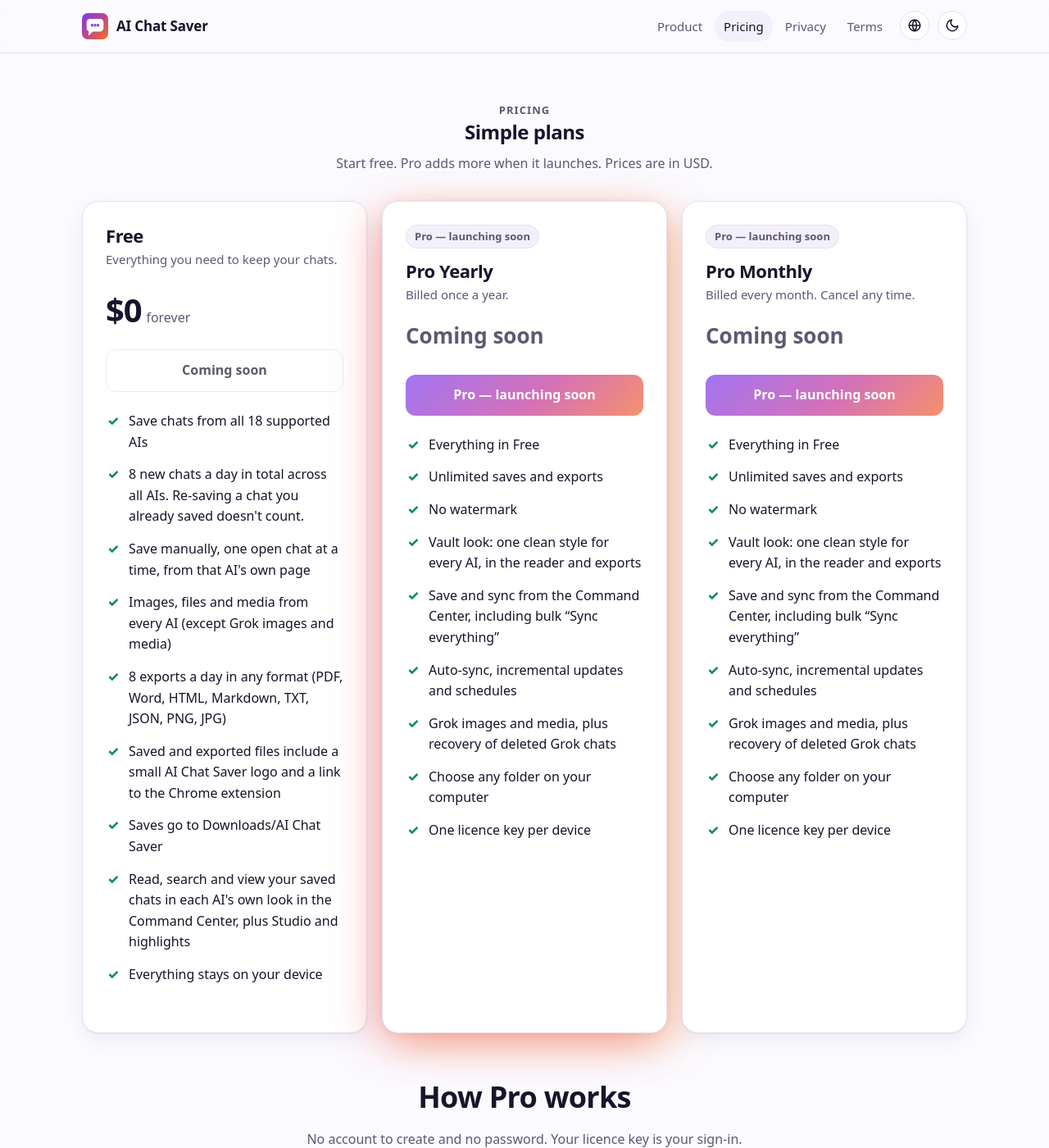
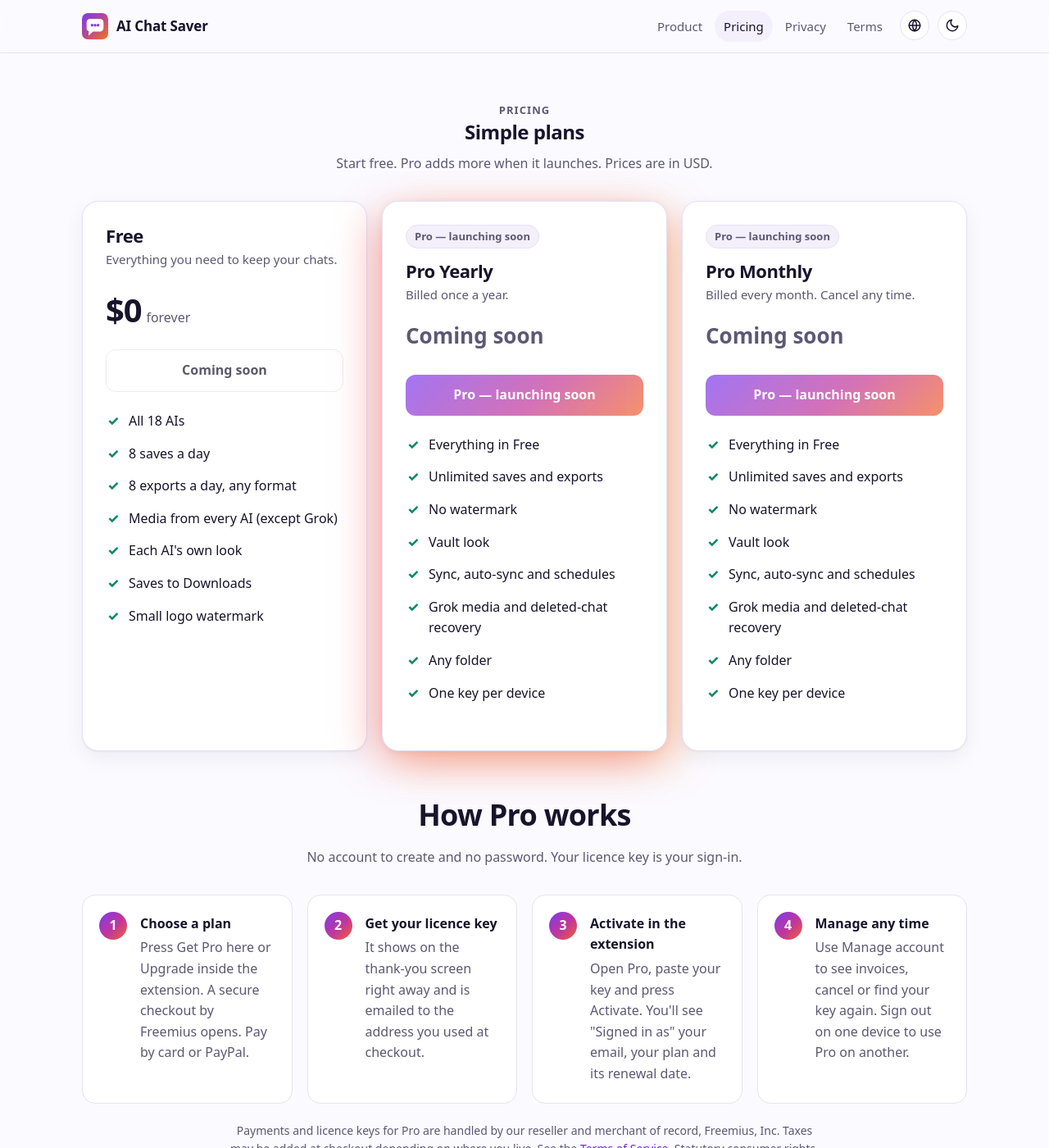
Before and after one commit to aichatsaver/aichatsaver.github.io, a Jekyll site: the page built from pricing.html, in a window 1280 px wide and 1400 px high. Shown: the whole window at 82% size. Built offline with Jekyll 4.4.1, drawn with Linux system fonts in a browser that asks for light colours.

Commit message:
Pricing: short Free/Pro lists + one-line FAQ (site)

```diff
--- a/_data/site.yml
+++ b/_data/site.yml
@@ -17,22 +17,19 @@
 extension_version: ""
 policies_updated: 2026-10-16
 free_features:
-  - "Save chats from all 18 supported AIs"
-  - "8 new chats a day in total across all AIs. Re-saving a chat you already saved doesn't count."
-  - "Save manually, one open chat at a time, from that AI's own page"
-  - "Images, files and media from every AI (except Grok images and media)"
-  - "8 exports a day in any format (PDF, Word, HTML, Markdown, TXT, JSON, PNG, JPG)"
-  - "Saved and exported files include a small AI Chat Saver logo and a link to the Chrome extension"
-  - "Saves go to Downloads/AI Chat Saver"
-  - "Read, search and view your saved chats in each AI's own look in the Command Center, plus Studio and highlights"
-  - "Everything stays on your device"
+  - "All 18 AIs"
+  - "8 saves a day"
+  - "8 exports a day, any format"
+  - "Media from every AI (except Grok)"
+  - "Each AI's own look"
+  - "Saves to Downloads"
+  - "Small logo watermark"
 pro_features:
   - "Everything in Free"
   - "Unlimited saves and exports"
   - "No watermark"
-  - "Vault look: one clean style for every AI, in the reader and exports"
-  - "Save and sync from the Command Center, including bulk “Sync everything”"
-  - "Auto-sync, incremental updates and schedules"
-  - "Grok images and media, plus recovery of deleted Grok chats"
-  - "Choose any folder on your computer"
-  - "One licence key per device"
+  - "Vault look"
+  - "Sync, auto-sync and schedules"
+  - "Grok media and deleted-chat recovery"
+  - "Any folder"
+  - "One key per device"
```
